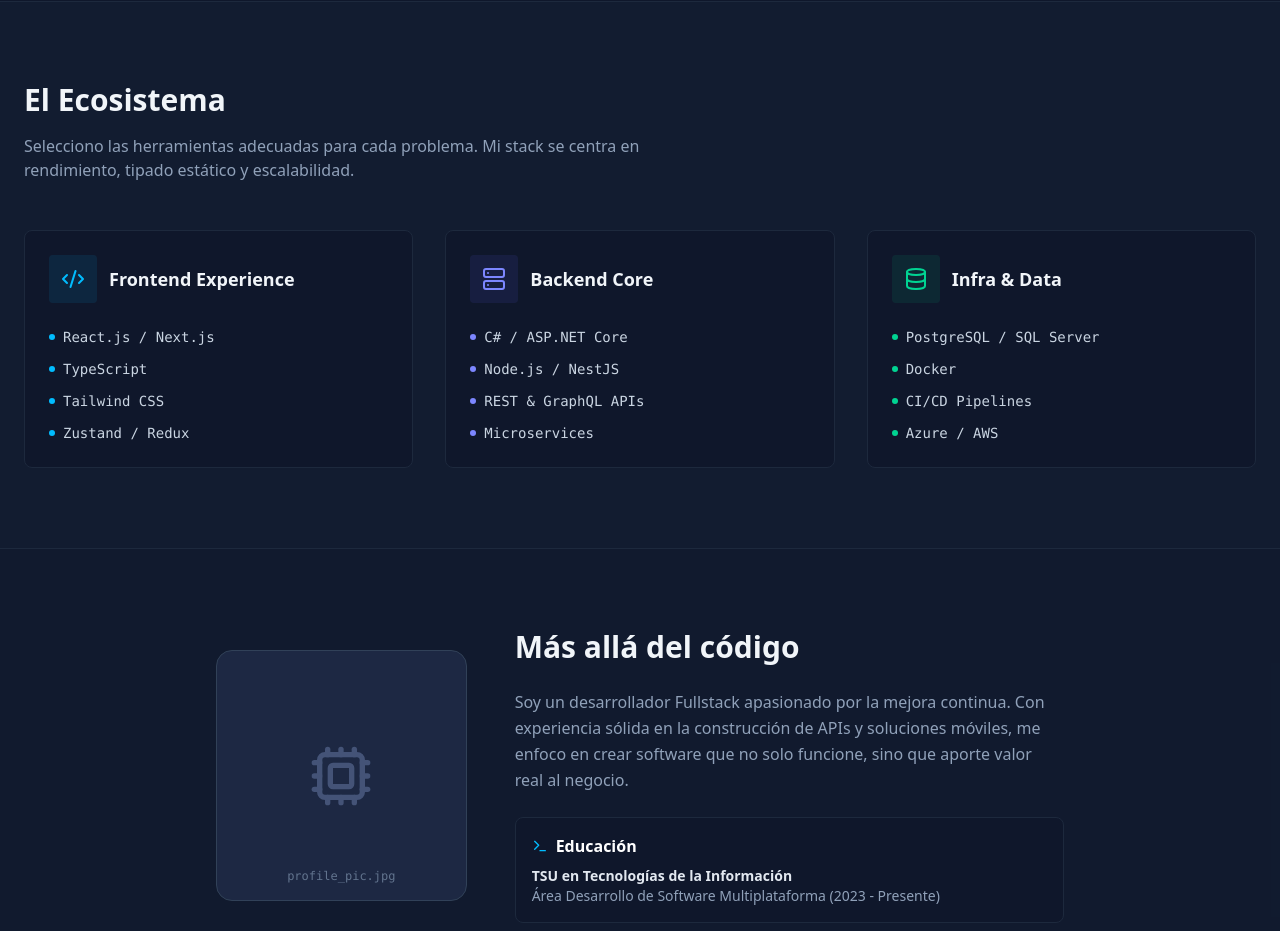
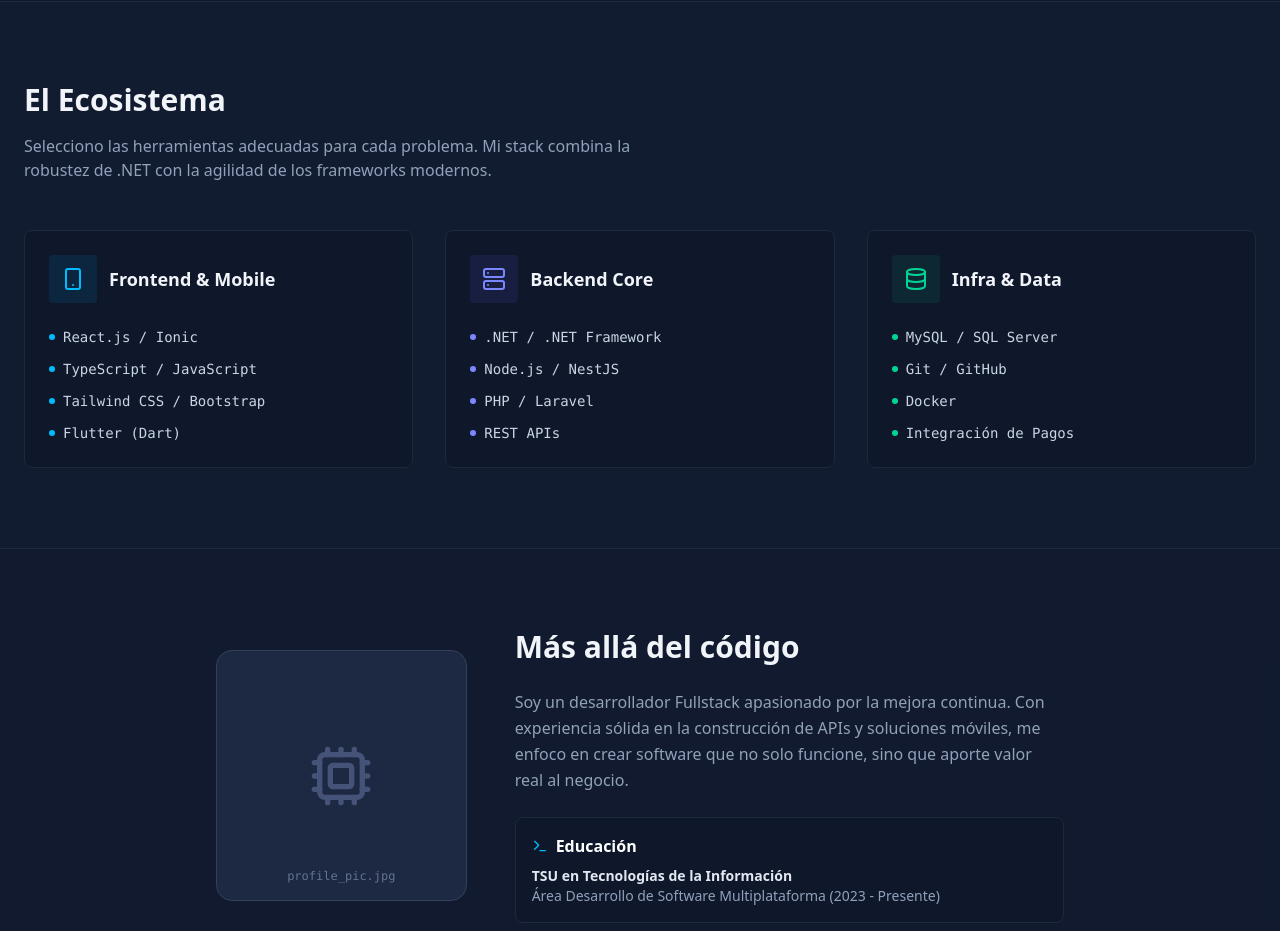
Before and after one commit to MarcoCaamal/Portfolio, a React (Vite) app: page / in a window 1280 px wide. Shown: the part 2640-3571 px from the top of the page. Built offline with nearby package versions, Linux system fonts and the light colour scheme.

Commit message:
docs(ui): update tech stack text
Update the TechStack section copy to better reflect my current stack.

```diff
--- a/src/components/TechStack.tsx
+++ b/src/components/TechStack.tsx
@@ -1,4 +1,4 @@
-import { Code2, Server, Database } from 'lucide-react';
+import { Smartphone, Server, Database } from 'lucide-react';
 
 const TechStack = () => {
   return (
@@ -7,7 +7,7 @@ const TechStack = () => {
         <div className="mb-12">
           <h2 className="text-3xl font-bold mb-4">El Ecosistema</h2>
           <p className="text-slate-400 max-w-2xl">
-            Selecciono las herramientas adecuadas para cada problema. Mi stack se centra en rendimiento, tipado estático y escalabilidad.
+            Selecciono las herramientas adecuadas para cada problema. Mi stack combina la robustez de .NET con la agilidad de los frameworks modernos.
           </p>
         </div>
 
@@ -16,22 +16,22 @@ const TechStack = () => {
           <div className="bg-slate-900 p-6 rounded-lg border border-slate-800 hover:border-sky-500/50 transition-colors group">
             <div className="flex items-center gap-3 mb-6">
               <div className="p-3 bg-sky-500/10 rounded text-sky-400">
-                <Code2 size={24} />
+                <Smartphone size={24} />
               </div>
-              <h3 className="font-bold text-lg">Frontend Experience</h3>
+              <h3 className="font-bold text-lg">Frontend & Mobile</h3>
             </div>
             <ul className="space-y-3 font-mono text-sm text-slate-300">
               <li className="flex items-center gap-2">
-                <span className="w-1.5 h-1.5 bg-sky-400 rounded-full"></span> React.js / Next.js
+                <span className="w-1.5 h-1.5 bg-sky-400 rounded-full"></span> React.js / Ionic
               </li>
               <li className="flex items-center gap-2">
-                <span className="w-1.5 h-1.5 bg-sky-400 rounded-full"></span> TypeScript
+                <span className="w-1.5 h-1.5 bg-sky-400 rounded-full"></span> TypeScript / JavaScript
               </li>
               <li className="flex items-center gap-2">
-                <span className="w-1.5 h-1.5 bg-sky-400 rounded-full"></span> Tailwind CSS
+                <span className="w-1.5 h-1.5 bg-sky-400 rounded-full"></span> Tailwind CSS / Bootstrap
               </li>
               <li className="flex items-center gap-2">
-                <span className="w-1.5 h-1.5 bg-sky-400 rounded-full"></span> Zustand / Redux
+                <span className="w-1.5 h-1.5 bg-sky-400 rounded-full"></span> Flutter (Dart)
               </li>
             </ul>
           </div>
@@ -46,16 +46,16 @@ const TechStack = () => {
             </div>
             <ul className="space-y-3 font-mono text-sm text-slate-300">
               <li className="flex items-center gap-2">
-                <span className="w-1.5 h-1.5 bg-indigo-400 rounded-full"></span> C# / ASP.NET Core
+                <span className="w-1.5 h-1.5 bg-indigo-400 rounded-full"></span> .NET / .NET Framework
               </li>
               <li className="flex items-center gap-2">
                 <span className="w-1.5 h-1.5 bg-indigo-400 rounded-full"></span> Node.js / NestJS
               </li>
               <li className="flex items-center gap-2">
-                <span className="w-1.5 h-1.5 bg-indigo-400 rounded-full"></span> REST & GraphQL APIs
+                <span className="w-1.5 h-1.5 bg-indigo-400 rounded-full"></span> PHP / Laravel
               </li>
               <li className="flex items-center gap-2">
-                <span className="w-1.5 h-1.5 bg-indigo-400 rounded-full"></span> Microservices
+                <span className="w-1.5 h-1.5 bg-indigo-400 rounded-full"></span> REST APIs
               </li>
             </ul>
           </div>
@@ -70,16 +70,16 @@ const TechStack = () => {
             </div>
             <ul className="space-y-3 font-mono text-sm text-slate-300">
               <li className="flex items-center gap-2">
-                <span className="w-1.5 h-1.5 bg-emerald-400 rounded-full"></span> PostgreSQL / SQL Server
+                <span className="w-1.5 h-1.5 bg-emerald-400 rounded-full"></span> MySQL / SQL Server
+              </li>
+              <li className="flex items-center gap-2">
+                <span className="w-1.5 h-1.5 bg-emerald-400 rounded-full"></span> Git / GitHub
               </li>
               <li className="flex items-center gap-2">
                 <span className="w-1.5 h-1.5 bg-emerald-400 rounded-full"></span> Docker
               </li>
               <li className="flex items-center gap-2">
-                <span className="w-1.5 h-1.5 bg-emerald-400 rounded-full"></span> CI/CD Pipelines
-              </li>
-              <li className="flex items-center gap-2">
-                <span className="w-1.5 h-1.5 bg-emerald-400 rounded-full"></span> Azure / AWS
+                <span className="w-1.5 h-1.5 bg-emerald-400 rounded-full"></span> Integración de Pagos
               </li>
             </ul>
           </div>
```
